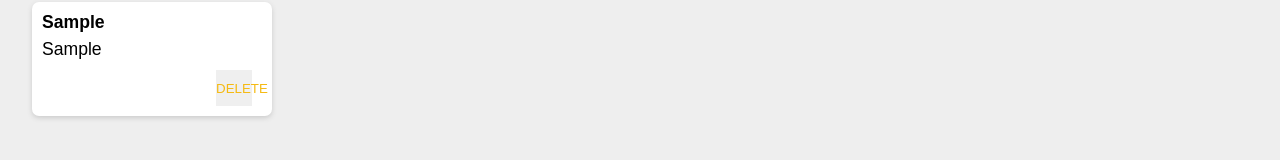
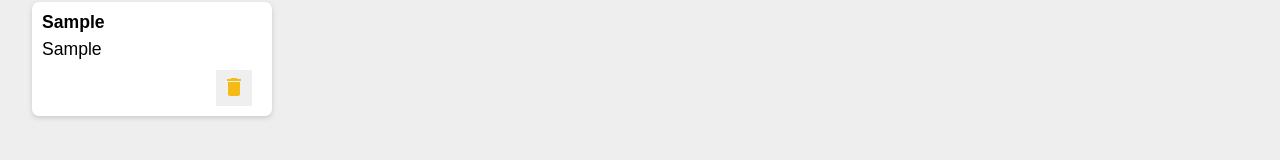
Before and after one commit to koray7/Keeper-App-React, a React (Create React App) app: page / in a window 1280 px wide. Both pictures are taken after typing "Sample", "Sample" into the empty fields and a click on the button "Add". Shown: the part 271-431 px from the top of the page. Built offline with nearby package versions, Linux system fonts and the light colour scheme; a web font is replaced by a local one.

Commit message:
Icons added

```diff
--- a/public/index.html
+++ b/public/index.html
@@ -6,6 +6,20 @@
     <link rel="stylesheet" href="styles.css" />
     <meta name="viewport" content="width=device-width, initial-scale=1.0">
     <meta charset="utf-8" />
+
+
+
+
+
+    <link
+  rel="stylesheet"
+  href="https://fonts.googleapis.com/css?family=Roboto:300,400,500,700&display=swap"
+/>
+
+<link
+  rel="stylesheet"
+  href="https://fonts.googleapis.com/icon?family=Material+Icons"
+/>
   </head>
 
 
--- a/src/components/Note.jsx
+++ b/src/components/Note.jsx
@@ -1,5 +1,5 @@
 import React from "react";
-
+import DeleteIcon from '@mui/icons-material/Delete';
 function Note(props) {
 
     function handleClick() {
@@ -12,7 +12,9 @@
         <h1>{props.title}</h1>
         <p>{props.content}</p>
 
-        <button onClick={handleClick}>DELETE</button>
+        <button onClick={handleClick}>
+            <DeleteIcon />
+        </button>
         </div>
     );
 }
```
Also changed, not shown: package.json (+4 -3 lines), 1 other file (tests, documents, lock files or other folders).
